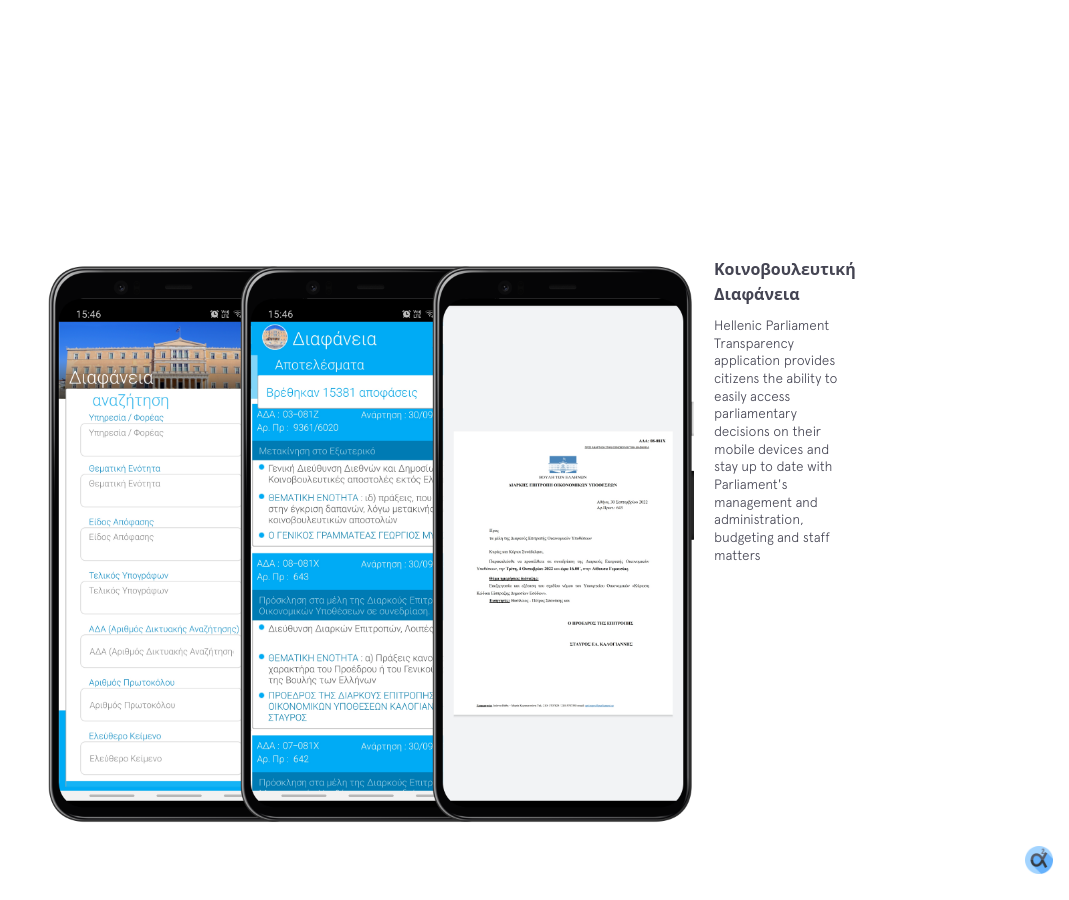
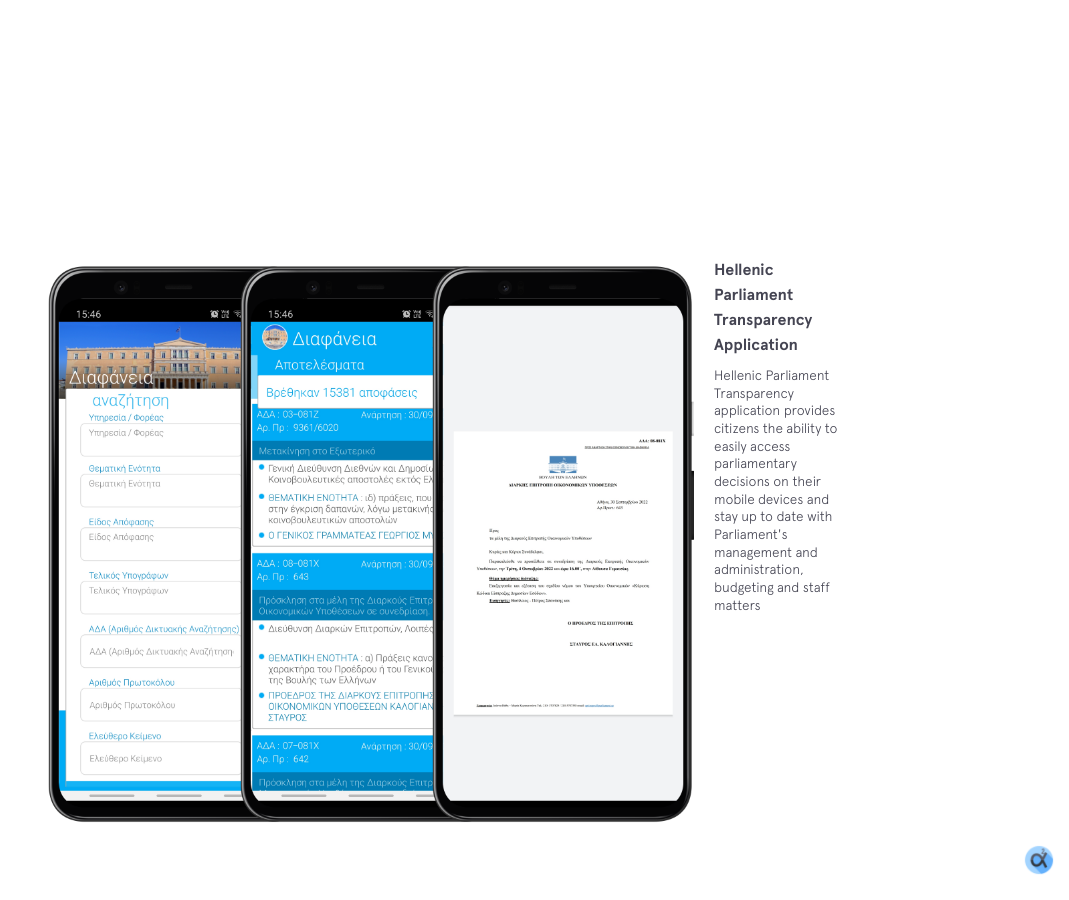
Before and after one commit to bchiang7/bchiang7.github.io, a Jekyll site: the page built from index.html, in a window 1280 px wide and 900 px high, scrolled down 2058 px. Shown: the whole window, without its empty margins (211-1280 px from the left). Built offline with Jekyll 4.4.1, drawn with Linux system fonts in a browser that asks for light colours; nearby versions of some CDN libraries; some of the changed text lies outside the part shown.

Commit message:
Title change

```diff
--- a/_data/other-projects.yml
+++ b/_data/other-projects.yml
@@ -1,10 +1,9 @@
 - name: NewsFeed API
-  description: Reactive API microservice built with Spring WebFlux to store and retrieve parliamentary articles in non blocking fashion supported by reactive MongoDB
+  description: Reactive API microservice built with Spring WebFlux to store and retrieve articles in non blocking fashion supported by reactive MongoDB driver
   used:
     - thing: Java 17
     - thing: SpringBoot 3
     - thing: Project Reactor
-    - thing: GraalVM
     - thing: REST
     - thing: MongoDB
     - thing: Swagger
--- a/_includes/featured-projects.html
+++ b/_includes/featured-projects.html
@@ -18,7 +18,7 @@
       </figure>
       <figcaption class="project__caption">
         <div class="project__name diafaneia">
-          <a href="https://play.google.com/store/apps/details?id=com.alex.diafaneia" target="_blank">Κοινοβουλευτική Διαφάνεια</a>
+          <a href="https://play.google.com/store/apps/details?id=com.alex.diafaneia" target="_blank">Hellenic Parliament Transparency Application</a>
         </div>
         <p class="diafaneia">Hellenic Parliament Transparency application provides citizens the ability to easily access parliamentary decisions on their mobile devices and stay up to date with Parliament's management and administration, budgeting and staff matters</p>
       </figcaption>
```
